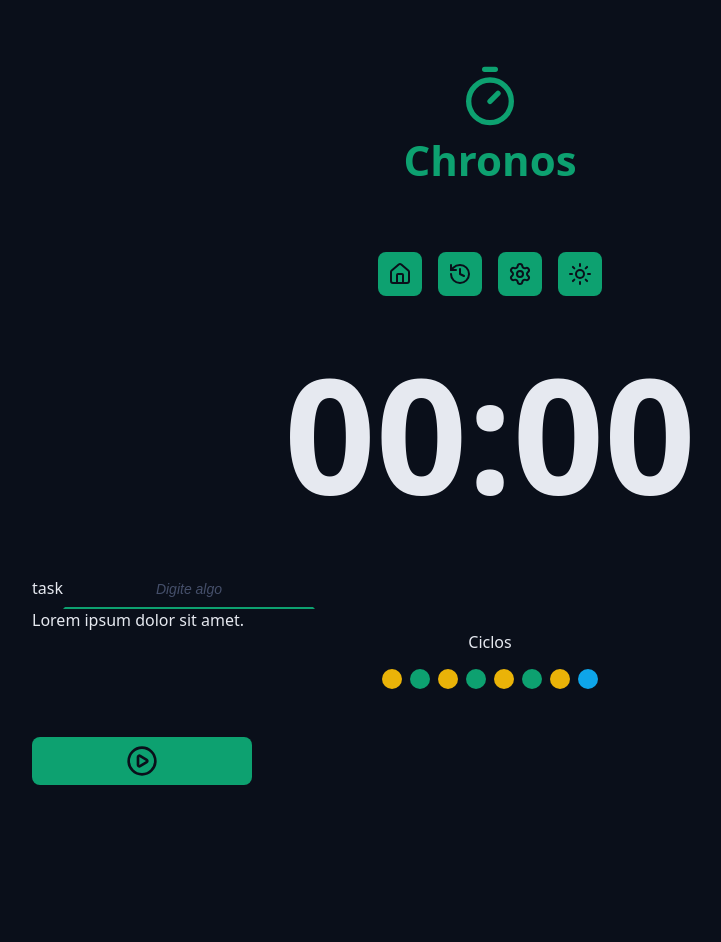
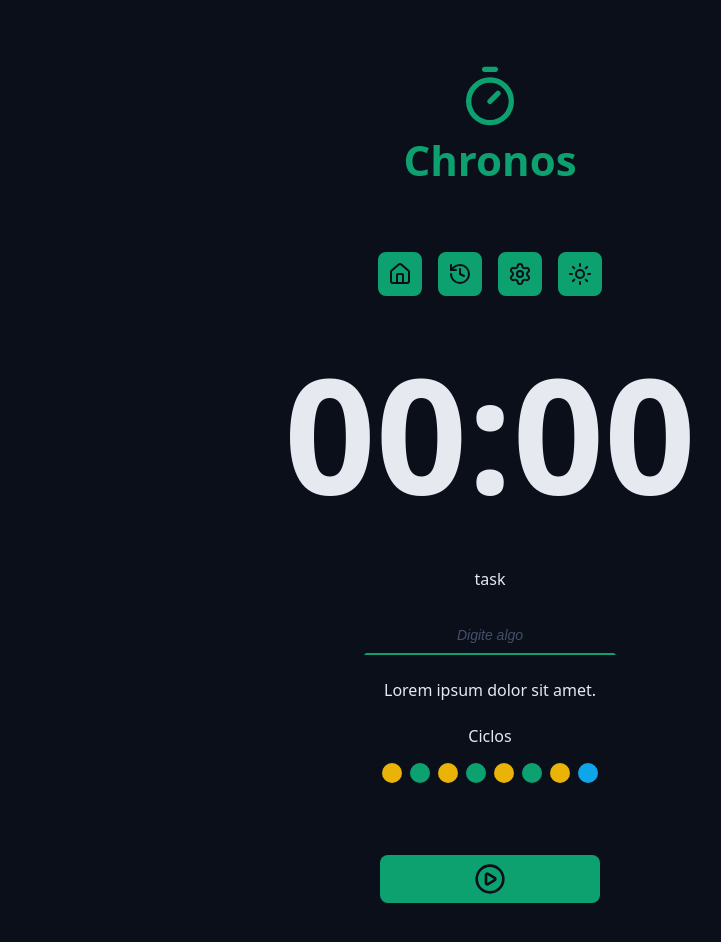
Before and after one commit to thalesfgalvao/chronos-pomodoro, a React (Vite) app: page / in a window 1280 px wide. Shown: the top 942 px of the page, without its empty margins (150-871 px from the left). Before the commit the page ends 833 px from the top, so only its background shows below. Built offline with nearby package versions, Linux system fonts and the light colour scheme.

Commit message:
Fix: adjust form wrapper align

```diff
--- a/src/styles/global.css
+++ b/src/styles/global.css
@@ -15,3 +15,19 @@ body {
   background: var(--gray-900);
   color: var(--text-default);
 }
+
+.form {
+  display: flex;
+  align-items: center;
+  justify-content: center;
+  flex-direction: column;
+  gap: 2.4rem;
+}
+
+.formRow {
+  display: flex;
+  align-items: center;
+  justify-content: center;
+  flex-direction: column;
+  gap: 2.4rem;
+}
```
